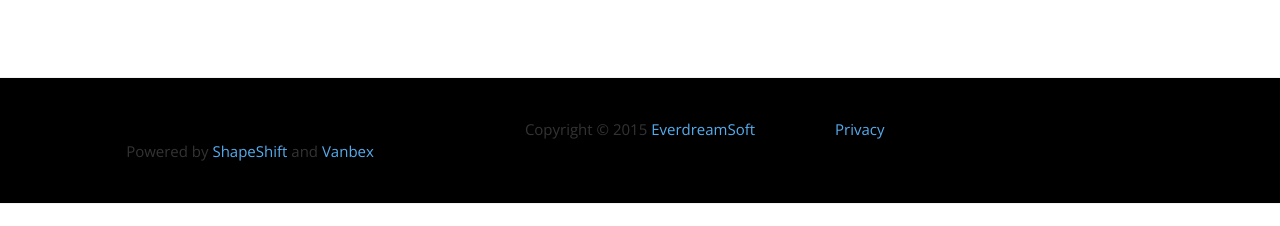
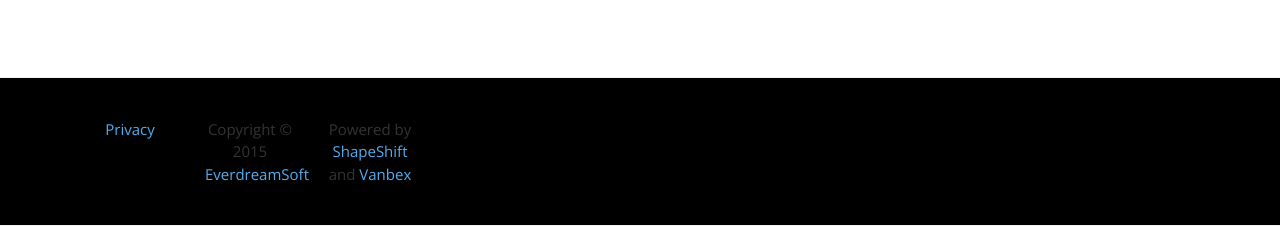
Before and after one commit to goldentechie/tokensale, a plain HTML site: page index.html in a window 1280 px wide. Shown: the part 7750-7976 px from the top of the page. Before the commit the page ends 7954 px from the top, so only its background shows below. Drawn offline with nearby package versions, Linux system fonts and the light colour scheme; no server answers.

Commit message:
Fixed Subfooter

```diff
--- a/index.html
+++ b/index.html
@@ -888,16 +888,14 @@ If you have any questions about this Privacy Policy, please contact us.
                 </div><!-- /End Modal Dialog -->
             </div><!-- /End Modal -->
 
+			<div class="col-sm-4">
+				<p class="text-center"><a data-toggle="modal" href="javascript:void(0)" onclick="openPrivModal();" href="#">Privacy</a></p>
 			</div>
-						<a data-toggle="modal" href="javascript:void(0)" onclick="openPrivModal();" href="#">Privacy</a>
 			<div class="col-sm-4">
 				<p class="text-center">Copyright © 2015 <a target="_blank" href="http://everdreamsoft.com">EverdreamSoft</a></p>
 			</div>
 			<div class="col-sm-4">
 				<p class="text-center">Powered by <a href="http://shapeshift.io">ShapeShift</a> and <a href="http://vanbex.com">Vanbex</a></p>
-						</div>
-					</div>
-				</div>
 			</div>
 			<!-- .subfooter end -->
 
```
Also changed, not shown: 1 other file. Lines whose indentation alone changed are shown as unchanged.
